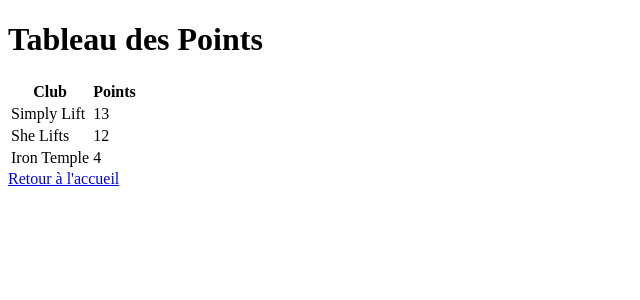
After one commit to Nasunaj/Python_Testing_Gudlft, a Flask app: page /points in a window 1280 px wide. The commit adds this page. Shown: the top 300 px of the page, without its empty margins (0-640 px from the left). Run offline with Flask 3, Linux system fonts and the light colour scheme.

Commit message:
Feature: Add public points leaderboard
- Added get_clubs_sorted_by_points() in server_utils.py to sort clubs by points.
- Added /points route in server.py to display the leaderboard.
- Created points.html template to show clubs and their points.
- Added link to points page in index.html.
- Added unit, integration, and functional tests for validation.

```diff
--- a/server.py
+++ b/server.py
@@ -2,7 +2,7 @@ import json
 from flask import Flask,render_template,request,redirect,flash,url_for
 from server_utils import find_club_by_email, can_club_afford_places, \
     can_club_book_places, has_competition_enough_places, save_clubs_to_json, \
-    save_competitions_to_json, is_competition_open
+    save_competitions_to_json, is_competition_open, get_clubs_sorted_by_points
 
 
 def loadClubs():
@@ -110,7 +110,11 @@ def purchasePlaces():
 
 
 # TODO: Add route for points display
-
+@app.route('/points')
+def show_points():
+    """Display public board points of clubs"""
+    sorted_clubs = get_clubs_sorted_by_points(clubs)
+    return render_template('points.html', clubs=sorted_clubs)
 
 @app.route('/logout')
 def logout():
--- a/server_utils.py
+++ b/server_utils.py
@@ -36,5 +36,10 @@ def save_competitions_to_json(competitions, filename='competitions.json'):
 
 def is_competition_open(competition):
     """Check if a competition is open (date not yet passed and no in 1 hour)."""
-    competition_date = datetime.strptime(competition['date'], '%Y-%m-%d %H:%M:%S')
+    competition_date = datetime.strptime(competition['date'],
+                                         '%Y-%m-%d %H:%M:%S')
     return competition_date >= datetime.now() + timedelta(hours=1)
+
+def get_clubs_sorted_by_points(clubs):
+    """Returns a list of clubs sorted by points."""
+    return sorted(clubs, key=lambda club: int(club['points']), reverse=True)
--- a/templates/index.html
+++ b/templates/index.html
@@ -21,5 +21,6 @@
         <input type="email" name="email" id=""/>
         <button type="submit">Enter</button>
     </form>
+    <a href="{{ url_for('show_points') }}">Voir le tableau des points</a>
 </body>
 </html>
--- /dev/null
+++ b/templates/points.html
@@ -0,0 +1,27 @@
+<!DOCTYPE html>
+<html lang="en">
+<head>
+    <meta charset="UTF-8">
+    <title>Tableau des Points</title>
+</head>
+<body>
+    <h1>Tableau des Points</h1>
+    <table>
+        <thead>
+            <tr>
+                <th>Club</th>
+                <th>Points</th>
+            </tr>
+        </thead>
+        <tbody>
+            {% for club in clubs %}
+            <tr>
+                <td>{{ club.name }}</td>
+                <td>{{ club.points }}</td>
+            </tr>
+            {% endfor %}
+        </tbody>
+    </table>
+    <a href="{{ url_for('index') }}">Retour à l'accueil</a>
+</body>
+</html>
```
Also changed, not shown: requirements.txt (+13 -6 lines), tests/functional/test_points.py (added, +32 -0 lines), tests/integration/test_points.py (added, +27 -0 lines), tests/unit/test_get_clubs_sorted_by_points.py (added, +13 -0 lines).
